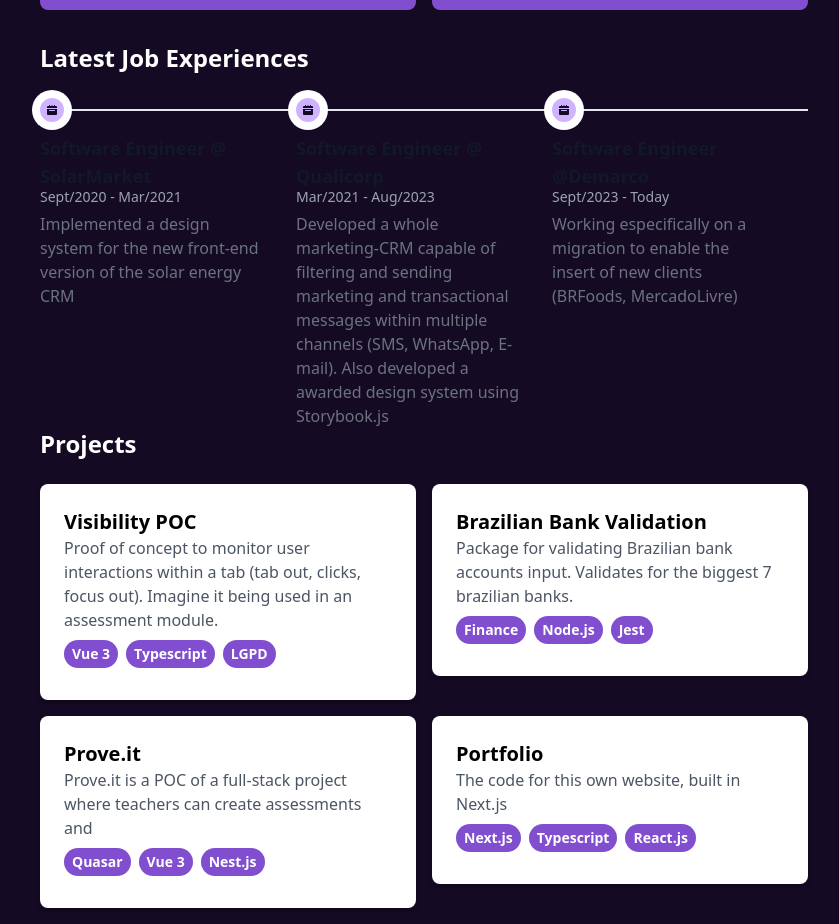
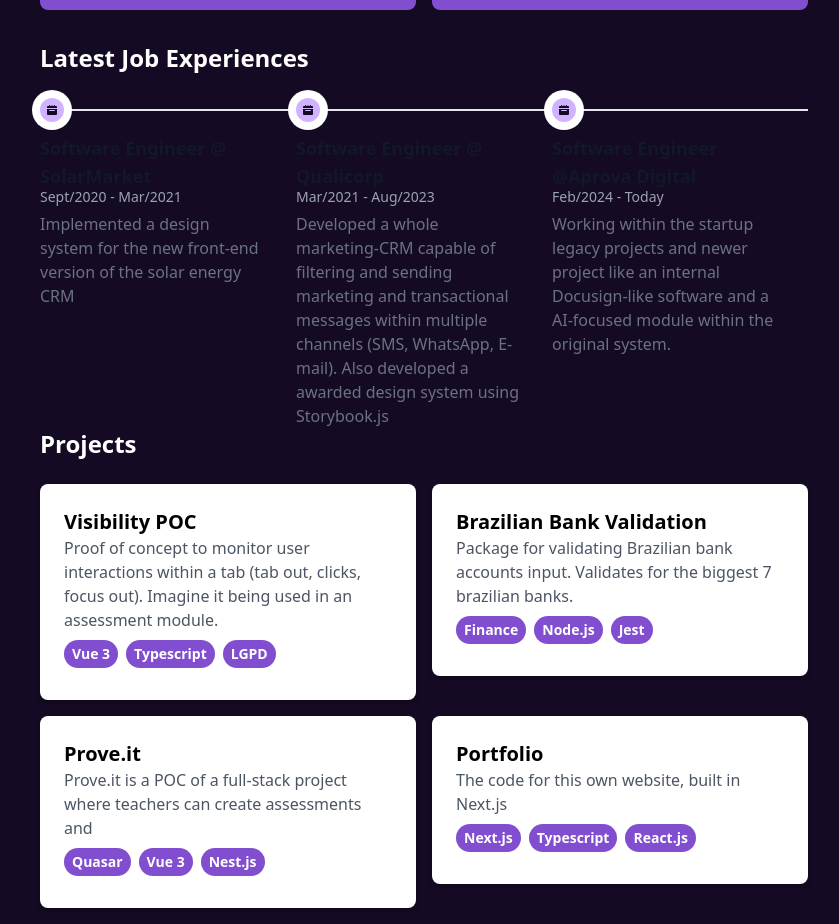
Before and after one commit to eduardocappellotto/cappellotto-portfolio, a Next.js app: page /2048-in-react/ in a window 1280 px wide. Shown: the part 1818-2742 px from the top of the page, without its empty margins (216-1055 px from the left). Built offline with nearby package versions, Linux system fonts and the light colour scheme.

Commit message:
feat: updated some stuff within job history

```diff
--- a/src/components/Timeline.tsx
+++ b/src/components/Timeline.tsx
@@ -20,10 +20,10 @@
     date: "Mar/2021 - Aug/2023",
   },
   {
-    jobTitle: "Software Engineer @Demarco",
+    jobTitle: "Software Engineer @Aprova Digital",
     description:
-      "Working especifically on a migration to enable the insert of new clients (BRFoods, MercadoLivre)",
-    date: "Sept/2023 - Today",
+      "Working within the startup legacy projects and newer project like an internal Docusign-like software and a AI-focused module within the original system. ",
+    date: "Feb/2024 - Today",
   },
 ];
 
```
